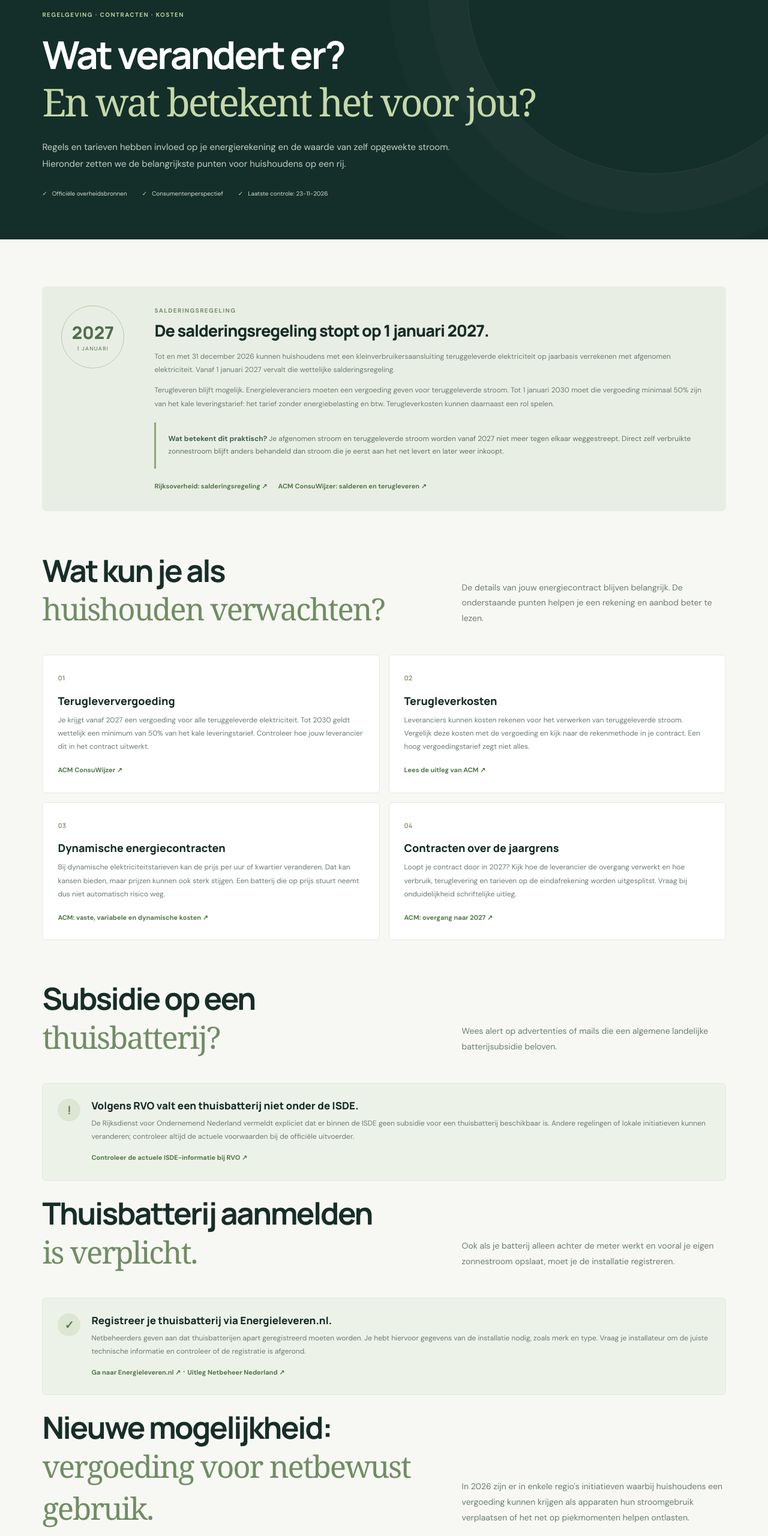
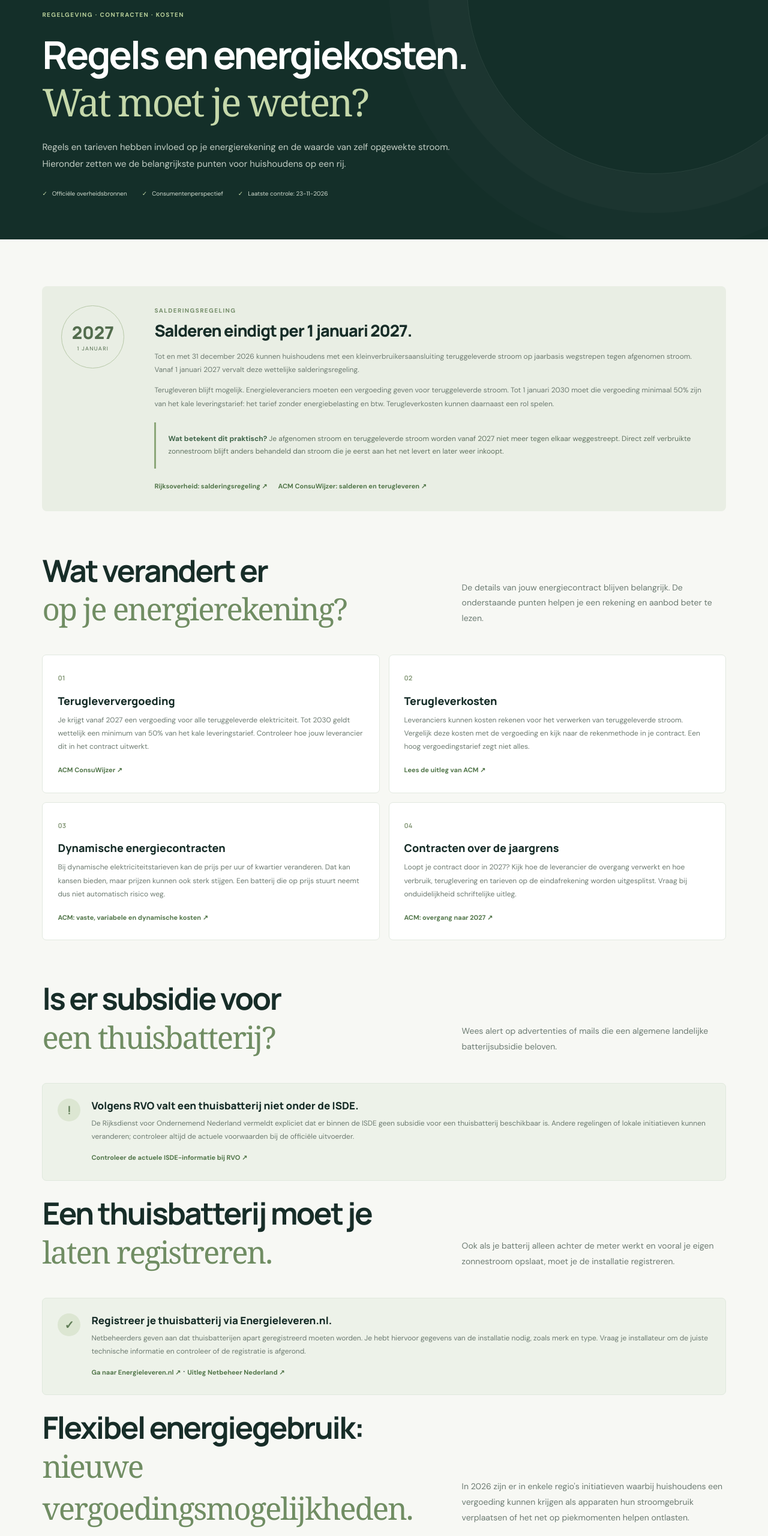
Before and after one commit to dullemondbas-dotcom/duurzaamkompas, a plain HTML site: page regelgeving.html in a window 1280 px wide. Shown: the part 180-2740 px from the top of the page at 60% size. Drawn offline with Linux system fonts and the light colour scheme.

Commit message:
Verfijn professionele teksten voor regelgeving.html

```diff
--- a/regelgeving.html
+++ b/regelgeving.html
@@ -1,26 +1,26 @@
 <!doctype html>
-<html lang="nl"><head><meta charset="utf-8"><meta name="viewport" content="width=device-width, initial-scale=1"><meta name="theme-color" content="#102a27"><meta name="description" content="Praktische uitleg over de Nederlandse salderingsregeling, terugleververgoeding, terugleverkosten, energiecontracten en subsidies."><meta property="og:title" content="Regels, tarieven en geld — DuurzaamKompas"><meta property="og:description" content="Wat verandert er voor zonnepanelen en energie vanaf 2027? Lees de actuele uitleg met officiële bronnen."><meta property="og:type" content="website">
+<html lang="nl"><head><meta charset="utf-8"><meta name="viewport" content="width=device-width, initial-scale=1"><meta name="theme-color" content="#102a27"><meta name="description" content="Lees wat Nederlandse regels en contractvoorwaarden betekenen voor zonnepanelen, teruglevering, thuisbatterijen en je energierekening."><meta property="og:title" content="Regels, tarieven en geld — DuurzaamKompas"><meta property="og:description" content="Wat verandert er voor zonnepanelen en energie vanaf 2027? Lees de actuele uitleg met officiële bronnen."><meta property="og:type" content="website">
   <meta property="og:url" content="https://dullemondbas-dotcom.github.io/duurzaamkompas/regelgeving.html"><title>Regels, tarieven & geld | DuurzaamKompas</title>
   <link rel="canonical" href="https://dullemondbas-dotcom.github.io/duurzaamkompas/regelgeving.html">
   <link rel="icon" type="image/svg+xml" href="favicon.svg"><link rel="preconnect" href="https://fonts.googleapis.com"><link rel="preconnect" href="https://fonts.gstatic.com" crossorigin><link href="https://fonts.googleapis.com/css2?family=DM+Sans:wght@400;500;600;700&family=Manrope:wght@400;500;600;700;800&display=swap" rel="stylesheet"><link rel="stylesheet" href="styles.css"><script defer src="site.js"></script></head>
 <body><div class="topline"><span class="pulse"></span> Nederlandse regelgeving & consumentenrechten <span class="topline-sep">|</span> Stand van zaken: 23 november 2026</div><header class="site-header"><a class="brand" href="index.html"><span class="brand-mark">DK<span>↗</span></span><span class="brand-name">duurzaam<span>kompas</span></span></a><button class="menu-toggle" aria-label="Menu openen" aria-expanded="false">☰</button><nav class="nav"><a href="vergelijker.html">Vergelijk batterijen</a><a href="kennisbank.html">Kennisbank</a><a href="regelgeving.html" aria-current="page">Regels & geld</a><a href="keuzehulp.html">Keuzehulp</a><a class="nav-cta" href="bronnen.html">Bronnen <span>↗</span></a></nav></header>
-<main><section class="page-hero"><div class="section-kicker light-kicker">REGELGEVING · CONTRACTEN · KOSTEN</div><h1>Wat verandert er?<br><em>En wat betekent het voor jou?</em></h1><p>Regels en tarieven hebben invloed op je energierekening en de waarde van zelf opgewekte stroom. Hieronder zetten we de belangrijkste punten voor huishoudens op een rij.</p><div class="page-hero-meta"><span>Officiële overheidsbronnen</span><span>Consumentenperspectief</span><span>Laatste controle: 23-11-2026</span></div></section>
-<section class="section compact-section"><article class="rule-feature" id="salderen"><div class="rule-feature-date"><b>2027</b><span>1 JANUARI</span></div><div><span class="kicker">SALDERINGSREGELING</span><h2>De salderingsregeling stopt op 1 januari 2027.</h2><p>Tot en met 31 december 2026 kunnen huishoudens met een kleinverbruikersaansluiting teruggeleverde elektriciteit op jaarbasis verrekenen met afgenomen elektriciteit. Vanaf 1 januari 2027 vervalt die wettelijke salderingsregeling.</p><p>Terugleveren blijft mogelijk. Energieleveranciers moeten een vergoeding geven voor teruggeleverde stroom. Tot 1 januari 2030 moet die vergoeding minimaal 50% zijn van het kale leveringstarief: het tarief zonder energiebelasting en btw. Terugleverkosten kunnen daarnaast een rol spelen.</p><div class="article-callout"><b>Wat betekent dit praktisch?</b> Je afgenomen stroom en teruggeleverde stroom worden vanaf 2027 niet meer tegen elkaar weggestreept. Direct zelf verbruikte zonnestroom blijft anders behandeld dan stroom die je eerst aan het net levert en later weer inkoopt.</div><div class="source-links"><a href="https://www.rijksoverheid.nl/themas/klimaat-milieu-en-natuur/energie-thuis/salderingsregeling" target="_blank" rel="noopener">Rijksoverheid: salderingsregeling ↗</a><a href="https://consument.acm.nl/elektriciteit-en-gas/duurzame-energie/wat-is-salderen" target="_blank" rel="noopener">ACM ConsuWijzer: salderen en terugleveren ↗</a></div></div></article>
-<div class="section-heading"><h2>Wat kun je als<br><em>huishouden verwachten?</em></h2><p>De details van jouw energiecontract blijven belangrijk. De onderstaande punten helpen je een rekening en aanbod beter te lezen.</p></div>
+<main><section class="page-hero"><div class="section-kicker light-kicker">REGELGEVING · CONTRACTEN · KOSTEN</div><h1>Regels en energiekosten.<br><em>Wat moet je weten?</em></h1><p>Regels en tarieven hebben invloed op je energierekening en de waarde van zelf opgewekte stroom. Hieronder zetten we de belangrijkste punten voor huishoudens op een rij.</p><div class="page-hero-meta"><span>Officiële overheidsbronnen</span><span>Consumentenperspectief</span><span>Laatste controle: 23-11-2026</span></div></section>
+<section class="section compact-section"><article class="rule-feature" id="salderen"><div class="rule-feature-date"><b>2027</b><span>1 JANUARI</span></div><div><span class="kicker">SALDERINGSREGELING</span><h2>Salderen eindigt per 1 januari 2027.</h2><p>Tot en met 31 december 2026 kunnen huishoudens met een kleinverbruikersaansluiting teruggeleverde stroom op jaarbasis wegstrepen tegen afgenomen stroom. Vanaf 1 januari 2027 vervalt deze wettelijke salderingsregeling.</p><p>Terugleveren blijft mogelijk. Energieleveranciers moeten een vergoeding geven voor teruggeleverde stroom. Tot 1 januari 2030 moet die vergoeding minimaal 50% zijn van het kale leveringstarief: het tarief zonder energiebelasting en btw. Terugleverkosten kunnen daarnaast een rol spelen.</p><div class="article-callout"><b>Wat betekent dit praktisch?</b> Je afgenomen stroom en teruggeleverde stroom worden vanaf 2027 niet meer tegen elkaar weggestreept. Direct zelf verbruikte zonnestroom blijft anders behandeld dan stroom die je eerst aan het net levert en later weer inkoopt.</div><div class="source-links"><a href="https://www.rijksoverheid.nl/themas/klimaat-milieu-en-natuur/energie-thuis/salderingsregeling" target="_blank" rel="noopener">Rijksoverheid: salderingsregeling ↗</a><a href="https://consument.acm.nl/elektriciteit-en-gas/duurzame-energie/wat-is-salderen" target="_blank" rel="noopener">ACM ConsuWijzer: salderen en terugleveren ↗</a></div></div></article>
+<div class="section-heading"><h2>Wat verandert er<br><em>op je energierekening?</em></h2><p>De details van jouw energiecontract blijven belangrijk. De onderstaande punten helpen je een rekening en aanbod beter te lezen.</p></div>
 <div class="rule-grid">
 <article class="rule-card"><span class="rule-number">01</span><h3>Terugleververgoeding</h3><p>Je krijgt vanaf 2027 een vergoeding voor alle teruggeleverde elektriciteit. Tot 2030 geldt wettelijk een minimum van 50% van het kale leveringstarief. Controleer hoe jouw leverancier dit in het contract uitwerkt.</p><a href="https://consument.acm.nl/elektriciteit-en-gas/duurzame-energie/wat-is-salderen" target="_blank" rel="noopener">ACM ConsuWijzer ↗</a></article>
 <article class="rule-card"><span class="rule-number">02</span><h3>Terugleverkosten</h3><p>Leveranciers kunnen kosten rekenen voor het verwerken van teruggeleverde stroom. Vergelijk deze kosten met de vergoeding en kijk naar de rekenmethode in je contract. Een hoog vergoedingstarief zegt niet alles.</p><a href="https://consument.acm.nl/elektriciteit-en-gas/duurzame-energie/wat-is-salderen" target="_blank" rel="noopener">Lees de uitleg van ACM ↗</a></article>
 <article class="rule-card"><span class="rule-number">03</span><h3>Dynamische energiecontracten</h3><p>Bij dynamische elektriciteitstarieven kan de prijs per uur of kwartier veranderen. Dat kan kansen bieden, maar prijzen kunnen ook sterk stijgen. Een batterij die op prijs stuurt neemt dus niet automatisch risico weg.</p><a href="https://consument.acm.nl/elektriciteit-en-gas/wat-betaal-ik-voor-mijn-energie/vaste-variabele-leveringskosten-energie" target="_blank" rel="noopener">ACM: vaste, variabele en dynamische kosten ↗</a></article>
 <article class="rule-card"><span class="rule-number">04</span><h3>Contracten over de jaargrens</h3><p>Loopt je contract door in 2027? Kijk hoe de leverancier de overgang verwerkt en hoe verbruik, teruglevering en tarieven op de eindafrekening worden uitgesplitst. Vraag bij onduidelijkheid schriftelijke uitleg.</p><a href="https://consument.acm.nl/elektriciteit-en-gas/duurzame-energie/wat-is-salderen" target="_blank" rel="noopener">ACM: overgang naar 2027 ↗</a></article>
 </div>
-<div class="section-heading"><h2>Subsidie op een<br><em>thuisbatterij?</em></h2><p>Wees alert op advertenties of mails die een algemene landelijke batterijsubsidie beloven.</p></div>
+<div class="section-heading"><h2>Is er subsidie voor<br><em>een thuisbatterij?</em></h2><p>Wees alert op advertenties of mails die een algemene landelijke batterijsubsidie beloven.</p></div>
 <div class="subsidy-panel"><div class="subsidy-icon">!</div><div><h3>Volgens RVO valt een thuisbatterij niet onder de ISDE.</h3><p>De Rijksdienst voor Ondernemend Nederland vermeldt expliciet dat er binnen de ISDE geen subsidie voor een thuisbatterij beschikbaar is. Andere regelingen of lokale initiatieven kunnen veranderen; controleer altijd de actuele voorwaarden bij de officiële uitvoerder.</p><a href="https://www.rvo.nl/subsidies-financiering/isde" target="_blank" rel="noopener">Controleer de actuele ISDE-informatie bij RVO ↗</a></div></div>
-<div class="section-heading"><h2>Thuisbatterij aanmelden<br><em>is verplicht.</em></h2><p>Ook als je batterij alleen achter de meter werkt en vooral je eigen zonnestroom opslaat, moet je de installatie registreren.</p></div>
+<div class="section-heading"><h2>Een thuisbatterij moet je<br><em>laten registreren.</em></h2><p>Ook als je batterij alleen achter de meter werkt en vooral je eigen zonnestroom opslaat, moet je de installatie registreren.</p></div>
 <div class="subsidy-panel"><div class="subsidy-icon">✓</div><div><h3>Registreer je thuisbatterij via Energieleveren.nl.</h3><p>Netbeheerders geven aan dat thuisbatterijen apart geregistreerd moeten worden. Je hebt hiervoor gegevens van de installatie nodig, zoals merk en type. Vraag je installateur om de juiste technische informatie en controleer of de registratie is afgerond.</p><a href="https://www.energieleveren.nl/" target="_blank" rel="noopener">Ga naar Energieleveren.nl ↗</a> · <a href="https://www.netbeheernederland.nl/artikelen/nieuws/meld-thuisbatterijen-aan-op-energieleverennl" target="_blank" rel="noopener">Uitleg Netbeheer Nederland ↗</a></div></div>
-<div class="section-heading"><h2>Nieuwe mogelijkheid:<br><em>vergoeding voor netbewust gebruik.</em></h2><p>In 2026 zijn er in enkele regio's initiatieven waarbij huishoudens een vergoeding kunnen krijgen als apparaten hun stroomgebruik verplaatsen of het net op piekmomenten helpen ontlasten.</p></div>
-<div class="rule-feature" id="flexibele-vergoeding"><div class="rule-feature-date"><b>2026</b><span>VANAF 1 NOV</span></div><div><span class="kicker">FLEXIBILITEIT & NETCONGESTIE</span><h2>Een vergoeding voor slim aangestuurde apparaten.</h2><p>De Rijksoverheid meldde op 9 november 2026 dat huishoudens sinds 1 november in delen van Gelderland, Utrecht, Flevoland en Noord-Brabant via een aantal energieleveranciers kunnen meedoen aan vergoedingsmogelijkheden voor slim aangestuurde apparaten, waaronder thuisbatterijen, warmtepompen en laadpalen. De landelijke uitrol wordt in 2027 verder uitgebreid.</p><p>Dit is geen algemene subsidie en ook geen gegarandeerde opbrengst voor iedere batterijbezitter. Deelname hangt af van regio, leverancier, apparaat, technische koppeling en de contractuele voorwaarden. Vraag wie je apparaat aanstuurt, wanneer dat gebeurt, welke vergoeding geldt en of je zelf grenzen kunt instellen.</p><div class="source-links"><a href="https://www.rijksoverheid.nl/actueel/nieuws/2026/11/09/overheid-en-energiesector-spreken-doel-en-acties-af-voor-meer-grote-batterijen-in-nederland" target="_blank" rel="noopener">Rijksoverheid: beleidsagenda energieopslag ↗</a><a href="https://www.rijksoverheid.nl/themas/klimaat-milieu-en-natuur/energie-thuis/vraag-en-antwoord/energie-thuis/hoe-krijg-ik-een-vergoeding-als-ik-stroom-verbruik-buiten-de-piekuren" target="_blank" rel="noopener">Rijksoverheid: vergoeding buiten piekuren ↗</a></div></div></div>
+<div class="section-heading"><h2>Flexibel energiegebruik:<br><em>nieuwe vergoedingsmogelijkheden.</em></h2><p>In 2026 zijn er in enkele regio's initiatieven waarbij huishoudens een vergoeding kunnen krijgen als apparaten hun stroomgebruik verplaatsen of het net op piekmomenten helpen ontlasten.</p></div>
+<div class="rule-feature" id="flexibele-vergoeding"><div class="rule-feature-date"><b>2026</b><span>VANAF 1 NOV</span></div><div><span class="kicker">FLEXIBILITEIT & NETCONGESTIE</span><h2>Een vergoeding voor slim aangestuurde apparaten</h2><p>De Rijksoverheid meldde op 9 november 2026 dat huishoudens sinds 1 november in delen van Gelderland, Utrecht, Flevoland en Noord-Brabant via een aantal energieleveranciers kunnen meedoen aan vergoedingsmogelijkheden voor slim aangestuurde apparaten, waaronder thuisbatterijen, warmtepompen en laadpalen. De landelijke uitrol wordt in 2027 verder uitgebreid.</p><p>Dit is geen algemene subsidie en ook geen gegarandeerde opbrengst voor iedere batterijbezitter. Deelname hangt af van regio, leverancier, apparaat, technische koppeling en de contractuele voorwaarden. Vraag wie je apparaat aanstuurt, wanneer dat gebeurt, welke vergoeding geldt en of je zelf grenzen kunt instellen.</p><div class="source-links"><a href="https://www.rijksoverheid.nl/actueel/nieuws/2026/11/09/overheid-en-energiesector-spreken-doel-en-acties-af-voor-meer-grote-batterijen-in-nederland" target="_blank" rel="noopener">Rijksoverheid: beleidsagenda energieopslag ↗</a><a href="https://www.rijksoverheid.nl/themas/klimaat-milieu-en-natuur/energie-thuis/vraag-en-antwoord/energie-thuis/hoe-krijg-ik-een-vergoeding-als-ik-stroom-verbruik-buiten-de-piekuren" target="_blank" rel="noopener">Rijksoverheid: vergoeding buiten piekuren ↗</a></div></div></div>
 <div class="subsidy-panel"><div class="subsidy-icon">€</div><div><h3>Lokale regelingen kunnen afwijken van de landelijke ISDE.</h3><p>RVO vermeldt dat er binnen de landelijke ISDE geen subsidie voor een thuisbatterij beschikbaar is. Provincies of gemeenten kunnen wel eigen tijdelijke regelingen hebben. Zo had Flevoland in 2026 een aparte regeling; de provincie meldde dat het beschikbare budget voor aanvragen in 2026 op 1 oktober was bereikt en dat een nieuwe aanvraagronde begin 2027 wordt verwacht. Controleer altijd de actuele voorwaarden, doelgroep en beschikbaarheid.</p><a href="https://www.rvo.nl/subsidies-financiering/ISDE" target="_blank" rel="noopener">RVO: ISDE ↗</a> · <a href="https://www.flevoland.nl/actueel/subsidie-beschikbaar-voor-thuisbatterijen-in-flevo" target="_blank" rel="noopener">Provincie Flevoland: regeling ↗</a></div></div>
 <div class="update-note"><b>Laatste controle: 23 november 2026.</b> Deze pagina is algemene informatie, geen juridisch of financieel advies. Wetgeving, contractvoorwaarden, regioaanbod en tarieven kunnen veranderen. Controleer altijd de officiële bron en jouw eigen overeenkomst.</div>
 </section>
-<section class="cta-band"><div><div class="section-kicker light-kicker">WAT BETEKENT HET VOOR JOUW WONING?</div><h2>Maak je eigen eerste scenario.</h2><p>Gebruik je eigen verbruik, opwek en contracttarieven in de rekentool.</p></div><a href="vergelijker.html#calculator" class="button button-light">Open de batterijcalculator <span>↗</span></a></section></main>
+<section class="cta-band"><div><div class="section-kicker light-kicker">WAT BETEKENT HET VOOR JOUW WONING?</div><h2>Verken je eigen situatie.</h2><p>Gebruik je eigen verbruik, opwek en contracttarieven in de rekentool.</p></div><a href="vergelijker.html#calculator" class="button button-light">Open de batterijcalculator <span>↗</span></a></section></main>
 <footer class="footer"><a class="brand footer-brand" href="index.html"><span class="brand-mark">DK<span>↗</span></span><span class="brand-name">duurzaam<span>kompas</span></span></a><span>Inzicht in de wereld van energie.</span><div class="footer-links"><a href="bronnen.html">Bronnen & werkwijze</a><a href="over.html">Over het platform</a></div><span>© <span id="year"></span> DuurzaamKompas</span></footer></body></html>
```
